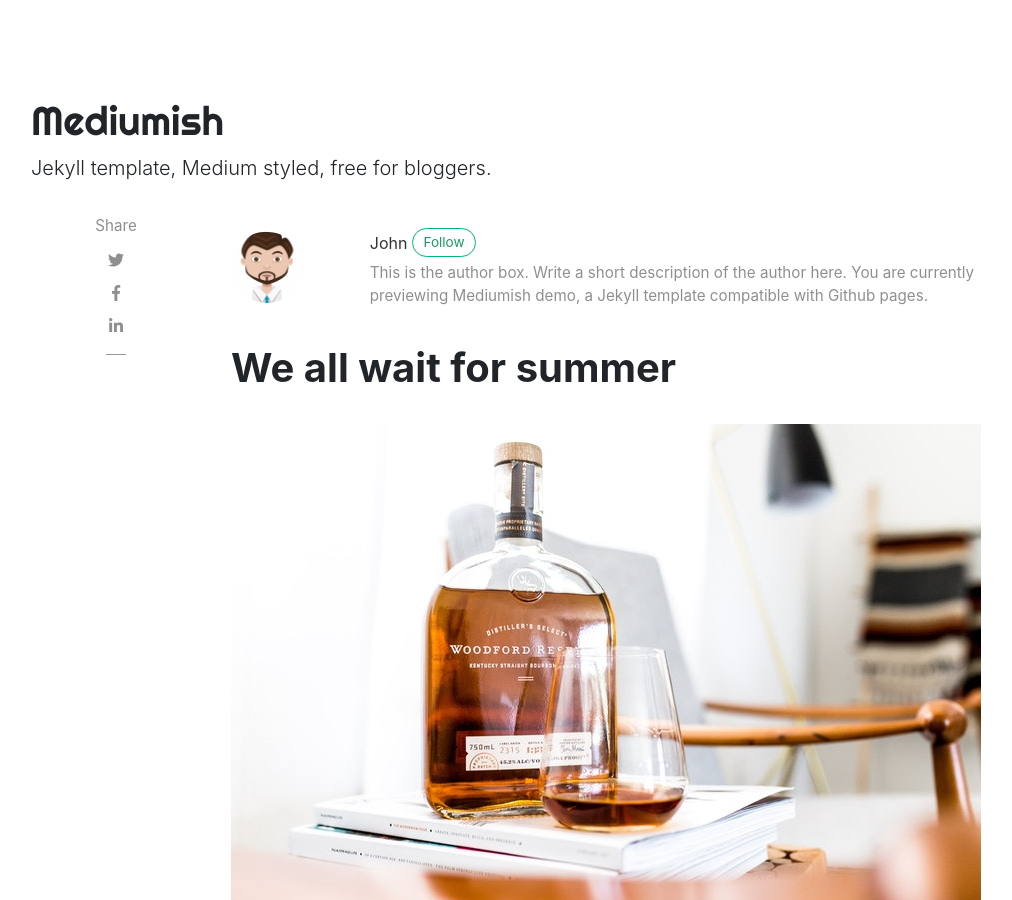
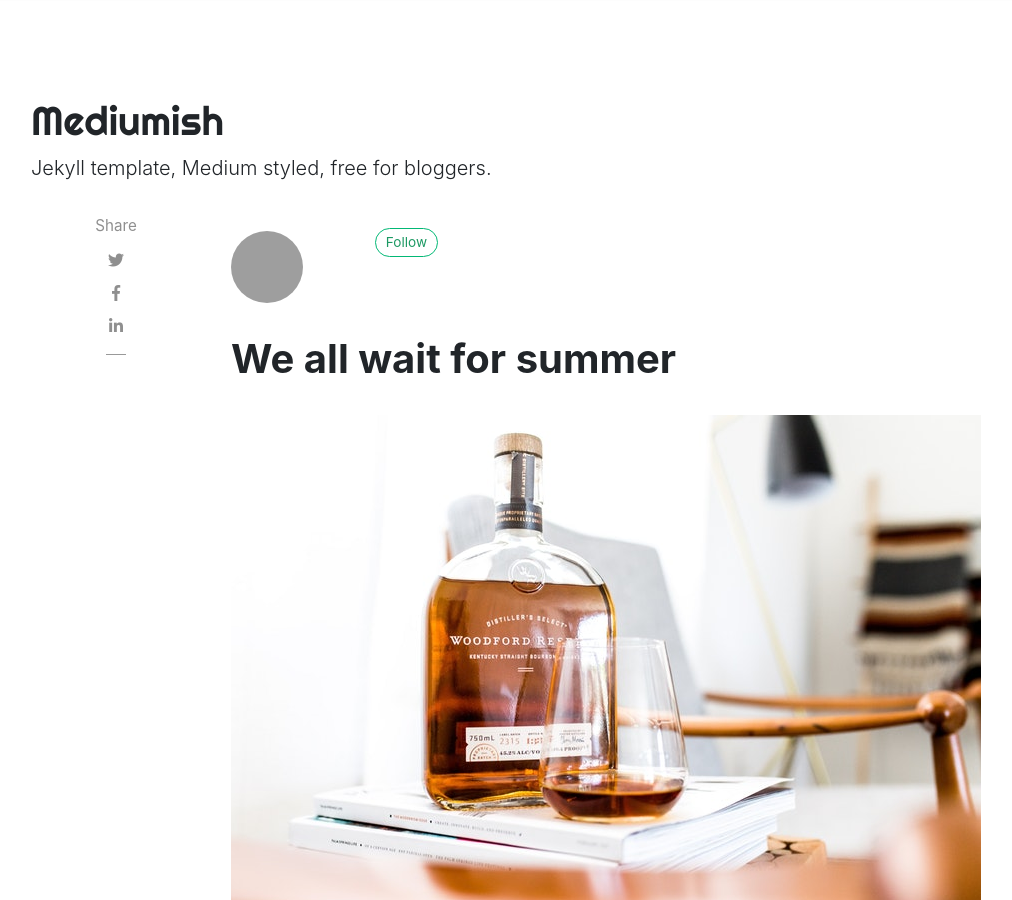
Before and after one commit to unrestricted-info/unrestricted, a Jekyll site: the page built from _posts/2018-01-12-we-all-wait-for-summer.md, in a window 1280 px wide and 900 px high. Shown: the whole window, without its empty margins (54-1066 px from the left). Built offline with Jekyll 4.4.1, drawn with Linux system fonts in a browser that asks for light colours; nearby versions of some CDN libraries; comment, search, counter and statistics services are not loaded; grey boxes are pictures that could not be loaded.

Commit message:
Update _config.yml

```diff
--- a/_config.yml
+++ b/_config.yml
@@ -12,22 +12,13 @@ permalink: /:title/
 # Authors
 authors:
   sal:
-    name: Sal
-    display_name: Sal
+    name: PR
+    display_name: pr
     gravatar: e56154546cf4be74e393c62d1ae9f9d4
-    email: wowthemesnet@gmail.com
-    web: https://www.wowthemes.net
-    twitter: https://twitter.com/wowthemesnet
-    description: "Author of Mediumish, a Bootstrap Medium styled template available for WordPress, HTML, Ghost and Jekyll. You are currently previewing Jekyll template demo."
-  john:
-    name: John
-    display_name: John
-    avatar: 'assets/images/avatar.png'
-    gravatar: b1cc14991db7a456fcd761680bbc8f81
-    email: wowthemesnet@gmail.com
-    web: https://www.wowthemes.net
-    twitter: https://twitter.com/wowthemesnet
-    description: "This is the author box. Write a short description of the author here. You are currently previewing Mediumish demo, a Jekyll template compatible with Github pages."
+    email: blah@gmail.com
+    web: https://blog.unrestricted.info
+    twitter:
+    description: ""
 
 # Plugins
 plugins:
@@ -59,11 +50,6 @@ kramdown:
     block:
       line_numbers: true
 
-# Adsense (change to "enabled" to activate, also your client id and ad slot. Create a new ad unit from your Adsense account to get the slot.)
-adsense: "disabled"
-adsense-data-ad-client: "ca-pub-3412143450191416"
-adsense-data-ad-slot: "1363087678"
-
 # Lazy Images ("enabled" or "disabled")
 lazyimages: "disabled"
 
```
